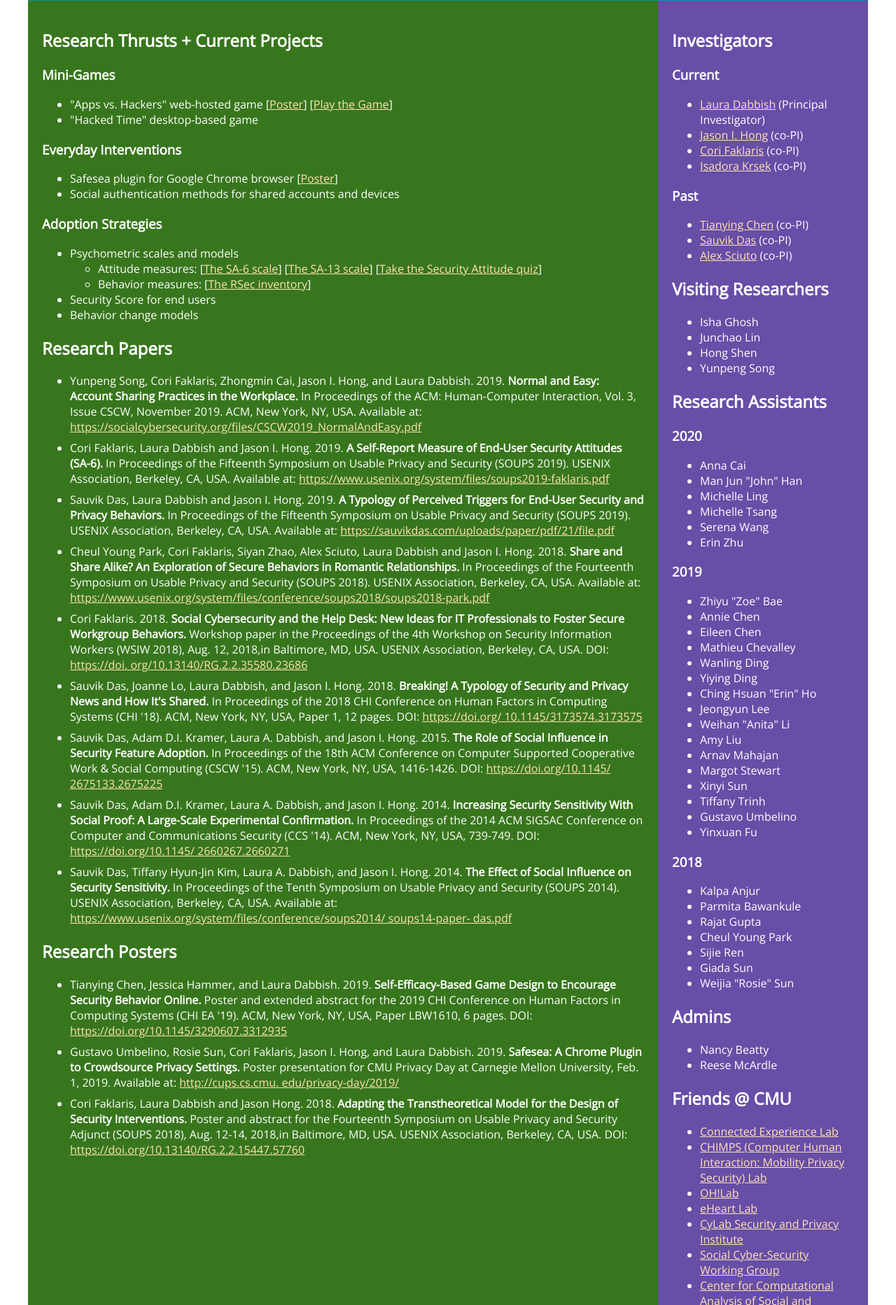
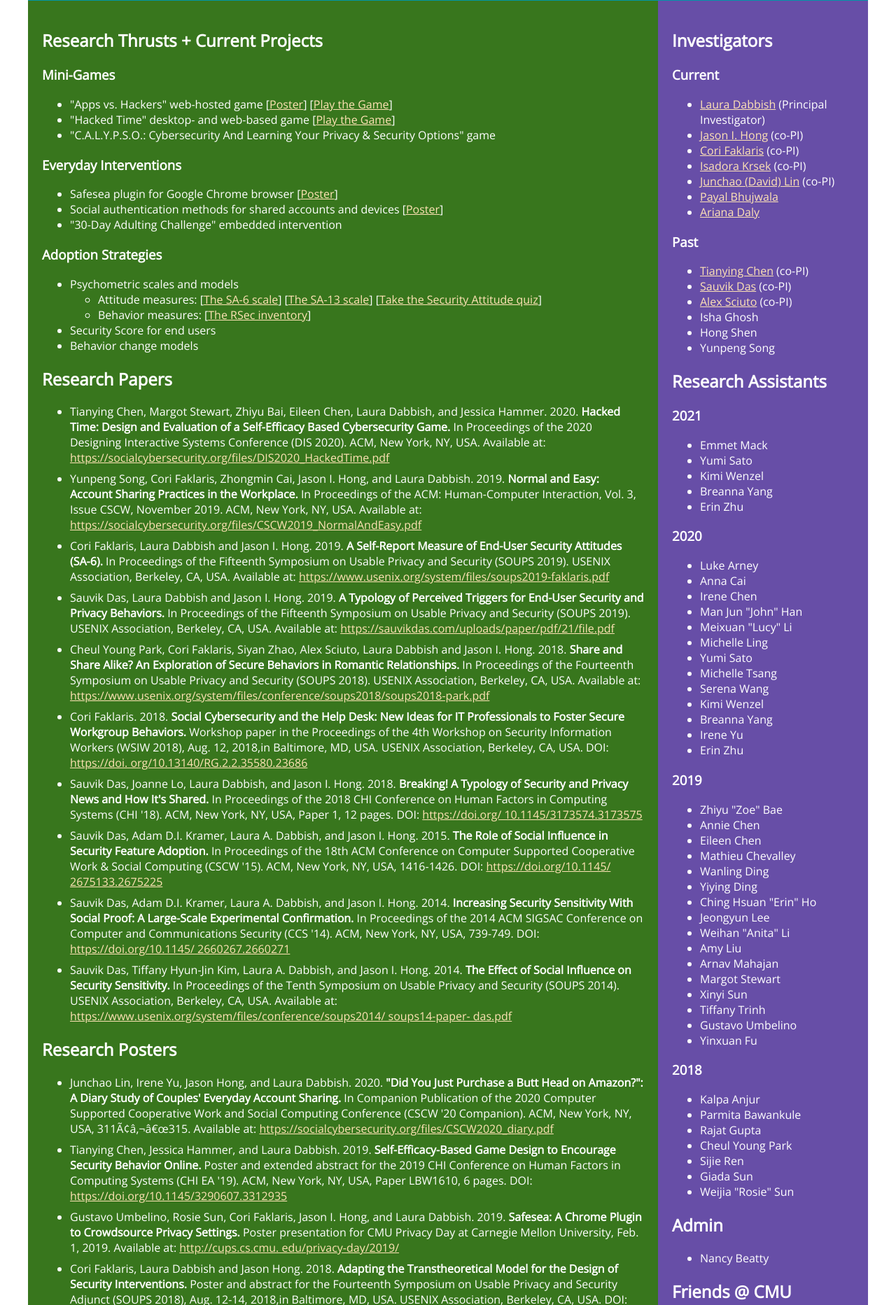
Before and after one commit to heycori/social-cybersecurity, a plain HTML site: page Social-Cybersecurity-website/index.html in a window 1280 px wide. Shown: the part 320-2185 px from the top of the page at 70% size. Drawn offline with nearby package versions, Linux system fonts and the light colour scheme.

Commit message:
Adds 2021 RAs, titles for scale links

```diff
--- a/Social-Cybersecurity-website/index.html
+++ b/Social-Cybersecurity-website/index.html
@@ -1,32 +1,50 @@
-<!DOCTYPE html> <html lang="en-US"> <head> <meta charset="utf-8"> <meta
-name="viewport" content="width=device-width, initial-scale=1,
-shrink-to-fit=no"> <title>Social Cybersecurity research group at the
+<!DOCTYPE html>
+<html lang="en-US">
+<head>
+<meta charset="utf-8">
+<meta name="viewport" content="width=device-width, initial-scale=1,
+shrink-to-fit=no">
+<title>Social Cybersecurity research group at the
 Human-Computer Interaction Institute, School of Computer Science, Carnegie Mellon University</title>
-<link rel="stylesheet" href="css/style.css"> <link rel="stylesheet"
+<link rel="stylesheet" href="css/style.css">
+<link rel="stylesheet"
 type="text/css" href="//fonts.googleapis.com/css?family=Open+Sans" />
 <link rel="shortcut icon" href="images/favicon.ico" type="image/x-icon" />
 </head>
 
 <body>
 
-<!-- Main Content --> <main> <!-- Header <header class="headerimage">
+<!-- Main Content -->
+<main>
+<!-- Header <header class="headerimage">
 <span>Social Cybersecurity >> Human-Computer Interaction Institute >>
 Carnegie Mellon University, Pittsburgh, PA USA</span> </header>--> <div
 class="flex-container wrapper">
 
 
-    <!-- Hero --> <section class="headercontent"> <!--<h1>Social
-    Cybersecurity</h1>--> <div style="text-align: left"> <img
-    src='images/social-cybersecurity-header.svg' style='max-width:
-    500px; float: left; margin: 0px 5px 0px 0px'/> </div> </p><span>Our
+    <!-- Hero -->
+    <section class="headercontent">
+    <!--<h1>Social
+    Cybersecurity</h1>-->
+    <div style="text-align: left">
+    <img src='images/social-cybersecurity-header.svg' style='max-width:
+    500px; float: left; margin: 0px 5px 0px 0px'/> </div>
+
+    </p>
+
+    <span>Our
     research into the human factors of cybersecurity focuses on people
     as social actors whose security behaviors are influenced by their relationships,
-    communities and  life situations.</span> </p> <span>We leverage
+    communities and life situations.</span> </p> <span>We leverage
     <a href="theories.html">insights from social psychology and other fields</a> to develop novel
     interventions and strategies for nudging adoption of
     expert-recommended tools and practices, such as using multi-factor
     authentication, creating unique passwords and regularly updating
-    software. </span> </p> <span>Find us on the 3rd floor of
+    software. </span>
+
+    </p>
+
+    <span>Find us on the 3rd floor of
     Newell-Simon Hall at the Human-Computer Interaction Institute,
     School of Computer Science, Carnegie Mellon University.
    We are sponsored by the U.S. National Science Foundation under <a href="https://www.nsf.gov/awardsearch/showAward?AWD_ID=1704087">grant no. CNS-1704087</a>.
@@ -36,27 +54,36 @@ class="flex-container wrapper">
 
 <div class="flex-container wrapper">
 
-    <!-- Content --> <section class="content"> <h2>Research Thrusts + Current Projects</h2>
+    <!-- Content -->
+    <section class="content">
+    <h2>Research Thrusts + Current Projects</h2>
     <h3>Mini-Games</h3>
 
-    <ul> <li>"Apps vs. Hackers" web-hosted game [<a href="https://drive.google.com/open?id=1gp0O3NOszT5EnizYGFSaWUuRQDhSK3p5">Poster</a>]
+    <ul>
+    <li>"Apps vs. Hackers" web-hosted game [<a href="https://drive.google.com/open?id=1gp0O3NOszT5EnizYGFSaWUuRQDhSK3p5">Poster</a>]
    <!-- [<a href="https://s3.us-east-2.amazonaws.com/socialcybersecurity.org/index.html">Game</a>] -->
    [<a href="AvHgame.html">Play the Game</a>]</li>
 
-    <li>"Hacked Time" desktop-based game</li>
+    <li>"Hacked Time" desktop- and web-based game   [<a href="http://www.tianyingchen.com/hackedtime/">Play the Game</a>]</li>
 
-    	</ul> <h3>Everyday Interventions</h3>
+    <li>"C.A.L.Y.P.S.O.: Cybersecurity And Learning Your Privacy & Security Options" game</li>
+
+    	</ul>
+
+    	<h3>Everyday Interventions</h3>
 
     <ul>
 		<li>Safesea plugin for Google Chrome browser [<a href="https://drive.google.com/file/d/1sqKLt8ajcDpe9fWIOoCVIMg5J0kbWfCq/view?usp=sharing">Poster</a>]</li>
-    	<li>Social authentication methods for shared accounts and devices</li>
+    	<li>Social authentication methods for shared accounts and devices [<a href="https://socialcybersecurity.org/files/socauth_mling.pdf">Poster</a>]</li>
+    	<li>"30-Day Adulting Challenge" embedded intervention</li>
     </ul>
 
     <h3>Adoption Strategies</h3> <ul> <li>Psychometric scales and
     models
-    <ul><li>Attitude measures:
-    [<a href="https://socialcybersecurity.org/files/SA6handout.pdf">The SA-6 scale</a>] [<a href="https://socialcybersecurity.org/files/SA13handout.pdf">The SA-13 scale</a>] [<a href="SA6quiz.html">Take the Security Attitude quiz</a>]</li>
-    <li>Behavior measures: [<a href="https://socialcybersecurity.org/files/rsechandout.pdf">The RSec inventory</a>] </li>
+    <ul>
+    <li>Attitude measures:
+    [<a href="https://socialcybersecurity.org/files/SA6handout.pdf" title="Go to handout with directions on how to use the SA-6 Security Attitude scale from Faklaris et al. 2019">The SA-6 scale</a>] [<a href="https://socialcybersecurity.org/files/SA13handout.pdf" title="Go to handout with directions on how to use the SA-13 Security Attitude inventory">The SA-13 scale</a>] [<a href="SA6quiz.html" title="Go to online survey to take the SA-6 Security Attitude scale and see how your score compares with others">Take the Security Attitude quiz</a>]</li>
+    <li>Behavior measures: [<a href="https://socialcybersecurity.org/files/rsechandout.pdf" title="Go to handout with directions on how to use the Recalled Security Actions inventory (RSec) from Faklaris et al. 2019">The RSec inventory</a>] </li>
     </ul>
     <li>Security Score for end users</li>
     <li>Behavior change models</li>
@@ -65,6 +92,9 @@ class="flex-container wrapper">
     <h2>Research Papers</h2>
 
     <ul class="pub">
+    <li class="pub">Tianying Chen, Margot Stewart, Zhiyu Bai, Eileen Chen, Laura Dabbish, and Jessica Hammer. 2020. <b>Hacked Time: Design and Evaluation of a Self-Efficacy Based Cybersecurity Game.</b> In Proceedings of the 2020 Designing Interactive Systems Conference (DIS 2020). ACM, New York, NY, USA. Available at: <a
+    href="https://socialcybersecurity.org/files/DIS2020_HackedTime.pdf"> https://socialcybersecurity.org/files/DIS2020_HackedTime.pdf</a></li>
+
     <li class="pub">Yunpeng Song, Cori Faklaris, Zhongmin Cai,
     Jason I. Hong, and Laura Dabbish. 2019. <b>Normal and Easy: Account Sharing Practices in the Workplace.</b> In Proceedings of the ACM: Human-Computer Interaction, Vol. 3, Issue CSCW, November 2019. ACM, New York, NY, USA. Available at: <a
     href="https://socialcybersecurity.org/files/CSCW2019_NormalAndEasy.pdf"> https://socialcybersecurity.org/files/CSCW2019_NormalAndEasy.pdf</a></li>
@@ -135,8 +165,11 @@ soups14-paper- das.pdf</a></li>
 
     <ul class="pub">
 
-    <li class="pub">Tianying Chen, Jessica Hammer, and Laura Dabbish. 2019. <b>Self-Efficacy-Based Game Design to Encourage Security Behavior Online.</b> Poster and extended abstract for the 2019 CHI Conference on Human Factors in Computing Systems (CHI EA '19). ACM, New York, NY, USA, Paper LBW1610, 6 pages. DOI: <a
-    href="https://doi.org/10.1145/3290607.3312935">https://doi.org/10.1145/3290607.3312935</a></li>
+<li class="pub">Junchao Lin, Irene Yu, Jason Hong, and Laura Dabbish. 2020. <b>"Did You Just Purchase a Butt Head on Amazon?": A Diary Study of Couples' Everyday Account Sharing.</b> In Companion Publication of the 2020 Computer Supported Cooperative Work and Social Computing Conference (CSCW '20 Companion). ACM, New York, NY, USA, 311Ã¢â‚¬â€œ315. Available at: <a
+href="https://socialcybersecurity.org/files/CSCW2020_diary.pdf">https://socialcybersecurity.org/files/CSCW2020_diary.pdf</a></li>
+
+		<li class="pub">Tianying Chen, Jessica Hammer, and Laura Dabbish. 2019. 		<b>Self-Efficacy-Based Game Design to Encourage Security Behavior Online.</b> Poster and extended abstract for the 2019 CHI Conference on Human Factors in Computing Systems (CHI EA '19). ACM, New York, NY, USA, Paper LBW1610, 6 pages. DOI: <a
+		href="https://doi.org/10.1145/3290607.3312935">https://doi.org/10.1145/3290607.3312935</a></li>
 
 
     <li class="pub">Gustavo Umbelino, Rosie Sun, Cori
@@ -160,8 +193,17 @@ soups14-paper- das.pdf</a></li>
 
     	</section>
 
-    <!-- Sidebar --> <aside class="sidebar"> <h2>Investigators</h2>
-    <h3>Current</h3> <ul> <li><a
+    <!-- Sidebar -->
+
+    <aside class="sidebar">
+
+    <h2>Investigators</h2>
+
+    <h3>Current</h3>
+
+    <ul>
+
+    <li><a
     href="http://www.lauradabbish.com/">Laura Dabbish</a> (Principal
     Investigator)</li>
     <li><a
@@ -171,33 +213,63 @@ soups14-paper- das.pdf</a></li>
     (co-PI)</li>
     <li><a
     href="https://isadorkr.wixsite.com/isadora-krsek">Isadora Krsek</a> (co-PI)</li>
+    <li><a
+    href="https://davidlindesign95.com/">Junchao (David) Lin</a> (co-PI)</li>
+    <li><a href="https://www.payalbhujwala.com">Payal Bhujwala </a></li>
+	<li><a href="https://aridaly.com">Ariana Daly </a></li>
 
 	</ul>
 
-    <h3>Past</h3> <ul>
+    <h3>Past</h3>
+
+    <ul>
+
     <li><a
     href="http://www.tianyingchen.com/">Tianying Chen</a> (co-PI)</li>
     <li><a
     href="https://sauvikdas.com/">Sauvik Das</a> (co-PI)</li>
     <li><a
-    href="https://www.linkedin.com/in/sciutoalex/">Alex Sciuto</a> (co-PI)</li> </ul>
-
-    <h2>Visiting Researchers</h2>
-    <ul>
+    href="https://www.linkedin.com/in/sciutoalex/">Alex Sciuto</a> (co-PI)</li>
     <li>Isha Ghosh </li>
-    <li>Junchao Lin</li>
     <li>Hong Shen </li>
     <li>Yunpeng Song </li>
+
     </ul>
+
+    <!--<h2>Visiting Researchers</h2> -->
+    <!--took out the above to consolidate with Investigators - cnf-->
 
     <h2>Research Assistants</h2>
 
-     <h3>2020</h3> <ul>
+
+    <h3>2021</h3>
+
+    <ul>
+
+	<li>Emmet Mack </li>
+	<li>Yumi Sato</li>
+	<li>Kimi Wenzel </li>
+	<li>Breanna Yang </li>
+	<li>Erin Zhu </li>
+
+    </ul>
+
+    <h3>2020</h3>
+
+    <ul>
+
+    <li>Luke Arney</li>
     <li>Anna Cai</li>
+    <li>Irene Chen</li>
     <li>Man Jun "John" Han</li>
+    <li>Meixuan "Lucy" Li </li>
     <li>Michelle Ling</li>
+    <li>Yumi Sato</li>
     <li>Michelle Tsang</li>
     <li>Serena Wang</li>
+    <li>Kimi Wenzel</li>
+    <li>Breanna Yang</li>
+    <li>Irene Yu</li>
     <li>Erin Zhu</li>
 
     </ul>
@@ -231,8 +303,10 @@ soups14-paper- das.pdf</a></li>
     <li>Giada Sun</li>
     <li>Weijia "Rosie" Sun</li> </ul>
 
-    <h2>Admins</h2>
-    <ul> <li>Nancy Beatty</li> <li>Reese McArdle</li> </ul>
+    <h2>Admin</h2>
+    <ul>
+    <li>Nancy Beatty</li>
+    </ul>
 
 
 	<h2>Friends @ CMU</h2>
@@ -258,7 +332,7 @@ soups14-paper- das.pdf</a></li>
     <!-- Footer --> <footer>
 
 
-    <p>Copyright 2019-2020. We are funded by
+    <p>Copyright 2019-2021. We are funded by
     the U.S. National Science Foundation under <a href="https://www.nsf.gov/awardsearch/showAward?AWD_ID=1704087">grant no. CNS-1704087.</a> </p> <p>This site was built
     with the Simple Responsive Layout template from
     <a href="https://github.com/thecodercoder/Simple-Responsive-Layout">https://github.com/thecodercoder/Simple-Responsive-Layout</a> </p>
```
